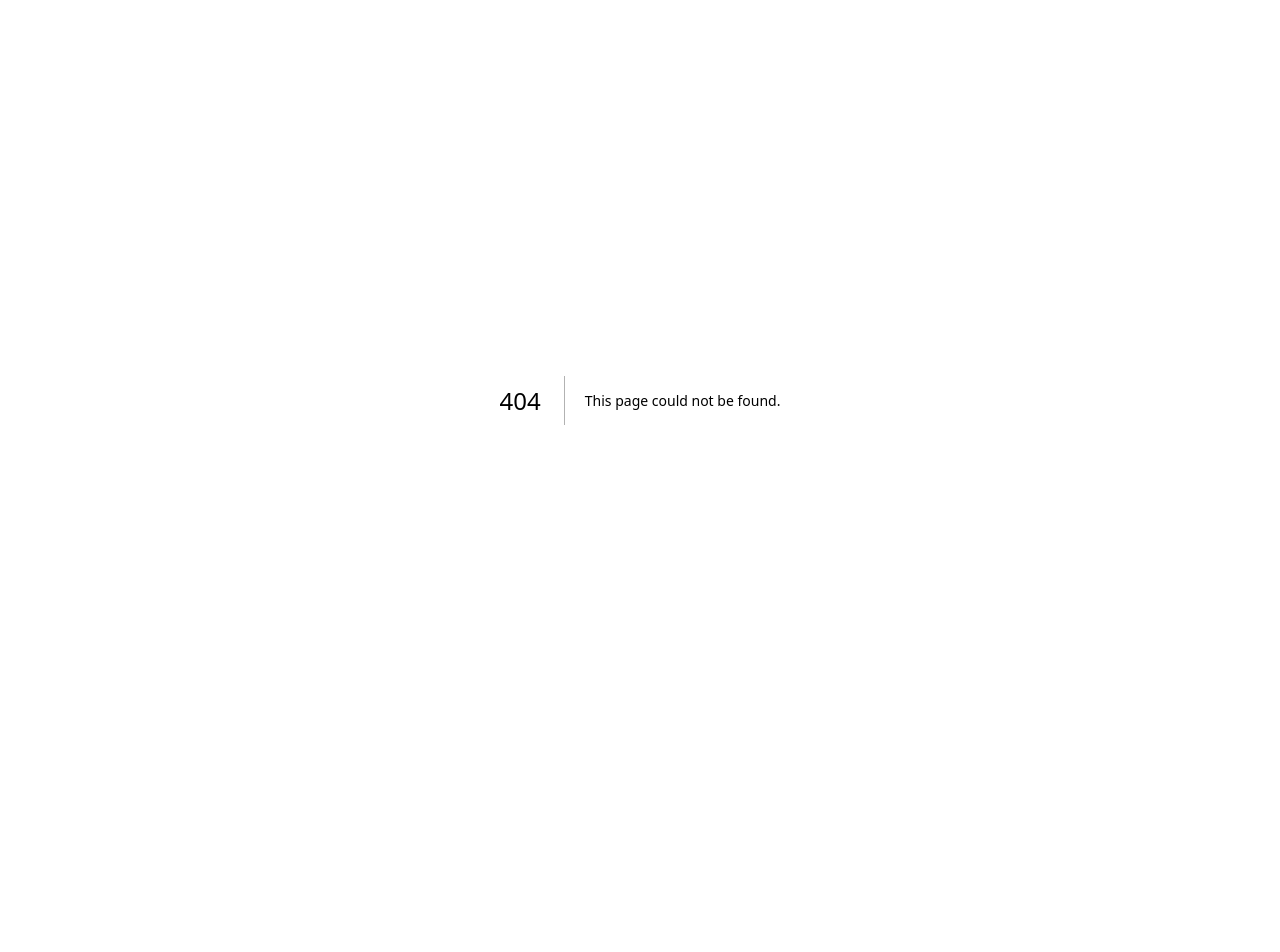
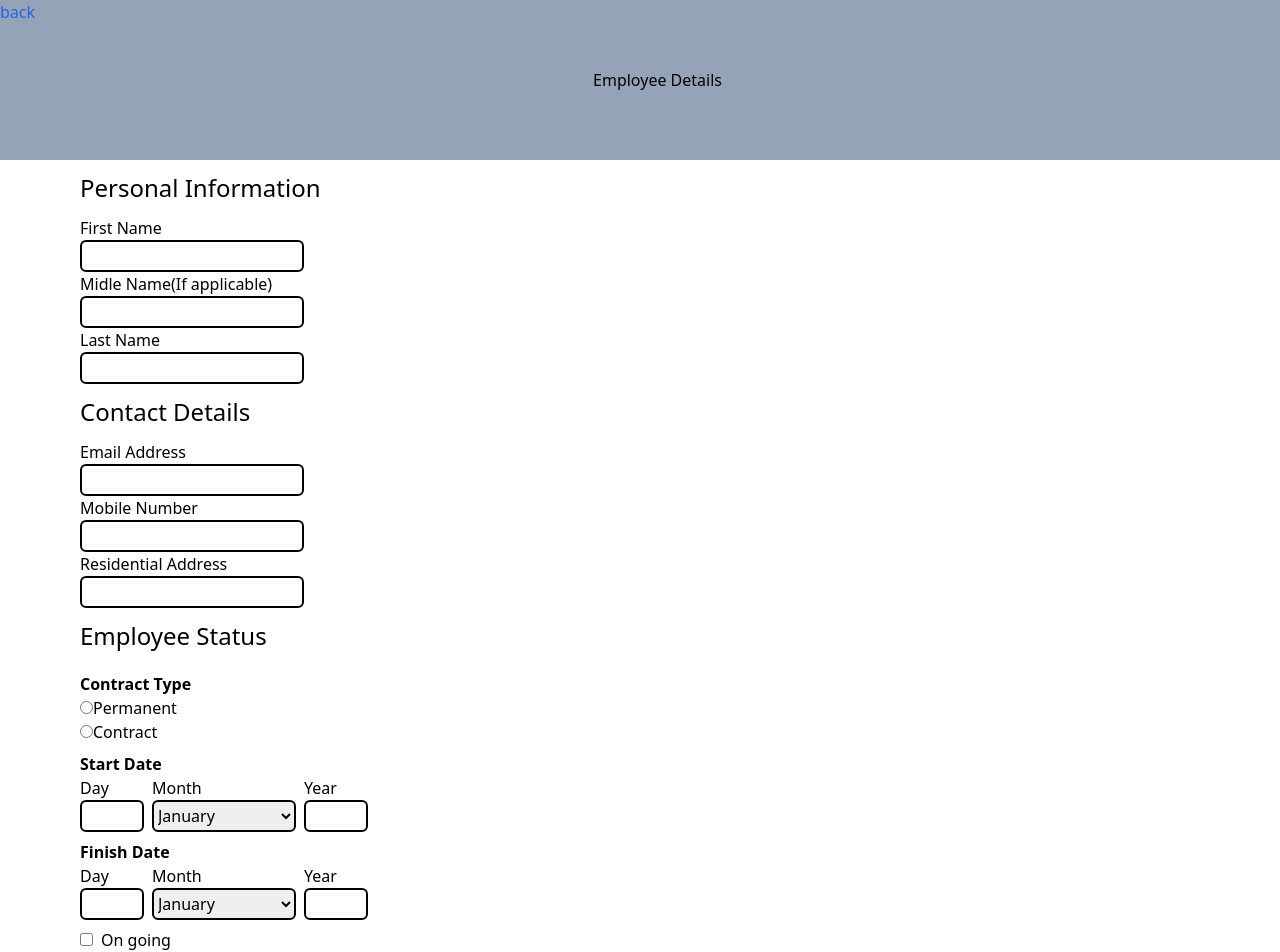
Before and after one commit to samuel-santos91/employee-creator, a Next.js app: page /employees/add in a window 1280 px wide. Before the commit this address had no page. Shown: the top 952 px of the page. Before the commit the page ends 800 px from the top, so only its background shows below. Built offline with nearby package versions, Linux system fonts and the light colour scheme.

Commit message:
adds add employee form page

```diff
--- /dev/null
+++ b/app/employees/add/page.tsx
@@ -0,0 +1,221 @@
+import Link from "next/link";
+
+export default function AddEmployee() {
+  return (
+    <>
+      <header className="h-40 bg-slate-400 flex">
+        <Link className="hover:text-blue-600" href="/employees">
+          back
+        </Link>
+        <h1 className="m-auto">Employee Details</h1>
+      </header>
+
+      <form className="px-20">
+        <section>
+          <h2 className="my-3 text-2xl">Personal Information</h2>
+          <div className="flex flex-col">
+            <label htmlFor="firstname">First Name</label>
+            <input
+              className="h-8 w-56 border-2 border-black rounded-md"
+              type="text"
+              id="firstname"
+            />
+          </div>
+
+          <div className="flex flex-col">
+            <label htmlFor="midlename">Midle Name(If applicable)</label>
+            <input
+              className="h-8 w-56 border-2 border-black rounded-md"
+              type="text"
+              id="midlename"
+            />
+          </div>
+
+          <div className="flex flex-col">
+            <label htmlFor="lastname">Last Name</label>
+            <input
+              className="h-8 w-56 border-2 border-black rounded-md"
+              type="text"
+              id="lastname"
+            />
+          </div>
+        </section>
+
+        <section>
+          <h2 className="my-3 text-2xl">Contact Details</h2>
+          <div className="flex flex-col">
+            <label htmlFor="email">Email Address</label>
+            <input
+              className="h-8 w-56 border-2 border-black rounded-md"
+              type="email"
+              id="email"
+            />
+          </div>
+
+          <div className="flex flex-col">
+            <label htmlFor="phone">Mobile Number</label>
+            <input
+              className="h-8 w-56 border-2 border-black rounded-md"
+              type="number"
+              id="phone"
+            />
+          </div>
+
+          <div className="flex flex-col">
+            <label htmlFor="address">Residential Address</label>
+            <input
+              className="h-8 w-56 border-2 border-black rounded-md"
+              type="text"
+              id="address"
+            />
+          </div>
+        </section>
+        <section>
+          <h2 className="my-3 text-2xl">Employee Status</h2>
+          <div className="flex flex-col">
+            <p className="font-bold mt-2">Contract Type</p>
+            <div>
+              <input
+                type="radio"
+                name="status"
+                value="permanent"
+                id="permanent"
+              />
+              <label htmlFor="permanent">Permanent</label>
+            </div>
+
+            <div>
+              <input
+                type="radio"
+                name="status"
+                value="contract"
+                id="contract"
+              />
+              <label htmlFor="contract">Contract</label>
+            </div>
+          </div>
+
+          <p className="font-bold mt-2">Start Date</p>
+          <section className="flex">
+            <div className="mr-2 flex flex-col">
+              <label htmlFor="daystart">Day</label>
+              <input
+                className="h-8 w-16 border-2 border-black rounded-md"
+                type="text"
+                id="daystart"
+              />
+            </div>
+
+            <div className="mr-2 flex flex-col">
+              <label htmlFor="monthstart">Month</label>
+              <select
+                className="h-8 w-36 border-2 border-black rounded-md"
+                name="months"
+                id="monthstart"
+              >
+                <option value="1">January</option>
+                <option value="2">February</option>
+                <option value="3">March</option>
+                <option value="4">April</option>
+                <option value="5">May</option>
+                <option value="6">June</option>
+                <option value="7">July</option>
+                <option value="8">August</option>
+                <option value="9">September</option>
+                <option value="10">October</option>
+                <option value="11">November</option>
+                <option value="12">December</option>
+              </select>
+            </div>
+
+            <div className="flex flex-col">
+              <label htmlFor="yearstart">Year</label>
+              <input
+                className="h-8 w-16 border-2 border-black rounded-md"
+                type="text"
+                id="yearstart"
+              />
+            </div>
+          </section>
+
+          <p className="font-bold mt-2">Finish Date</p>
+          <section className="flex">
+            <div className="mr-2 flex flex-col">
+              <label htmlFor="dayend">Day</label>
+              <input
+                className="h-8 w-16 border-2 border-black rounded-md"
+                type="text"
+                id="dayend"
+              />
+            </div>
+
+            <div className="mr-2 flex flex-col">
+              <label htmlFor="monthend">Month</label>
+              <select
+                className="h-8 w-36 border-2 border-black rounded-md"
+                name="months"
+                id="monthend"
+              >
+                <option value="1">January</option>
+                <option value="2">February</option>
+                <option value="3">March</option>
+                <option value="4">April</option>
+                <option value="5">May</option>
+                <option value="6">June</option>
+                <option value="7">July</option>
+                <option value="8">August</option>
+                <option value="9">September</option>
+                <option value="10">October</option>
+                <option value="11">November</option>
+                <option value="12">December</option>
+              </select>
+            </div>
+
+            <div className="flex flex-col">
+              <label htmlFor="yearend">Year</label>
+              <input
+                className="h-8 w-16 border-2 border-black rounded-md"
+                type="text"
+                id="yearend"
+              />
+            </div>
+          </section>
+
+          <div className="my-2">
+            <input
+              type="checkbox"
+              name="ongoing"
+              value="ongoing"
+              id="ongoing"
+            />
+            <label className="mx-2" htmlFor="ongoing">On going</label>
+          </div>
+
+          <div className="flex flex-col">
+            <p className="font-bold mt-2">Full-time or part-time basis?</p>
+            <div>
+              <input
+                type="radio"
+                name="type"
+                value="fulltime"
+                id="fulltime"
+              />
+              <label htmlFor="fulltime">Full-time</label>
+            </div>
+
+            <div>
+              <input
+                type="radio"
+                name="type"
+                value="parttime"
+                id="parttime"
+              />
+              <label htmlFor="parttime">Part-time</label>
+            </div>
+          </div>
+
+        </section>
+      </form>
+    </>
+  );
+}
--- a/app/employees/page.tsx
+++ b/app/employees/page.tsx
@@ -36,7 +36,14 @@ export default function Employees() {
   }, []);
 
   return (
-    <main>
+    <>
+      <header className="h-40 bg-slate-400 flex">
+        <h1 className="m-auto">Employees' List</h1>
+      </header>
+      <section className="flex justify-center items-center my-10">
+        <p className="mr-4">Please click on 'Edit' to find more details of each employee</p>
+        <button className="bg-blue-700 p-3 rounded-lg text-white">Add Employee</button>
+      </section>
       {employeesList?.map((employee) => (
         <EmployeeDisplay
           key={employee.id}
@@ -48,6 +55,6 @@ export default function Employees() {
           onDelete={() => deleteDataHandler(employee.id)}
         />
       ))}
-    </main>
+    </>
   );
 }
--- a/app/page.tsx
+++ b/app/page.tsx
@@ -1,3 +1,3 @@
-export default function Page() {
+export default function Home() {
   return <p>Look at me</p>;
 }
--- a/package.json
+++ b/package.json
@@ -12,7 +12,8 @@
     "axios": "^1.6.2",
     "next": "14.0.3",
     "react": "^18",
-    "react-dom": "^18"
+    "react-dom": "^18",
+    "react-hook-form": "^7.48.2"
   },
   "devDependencies": {
     "@types/node": "^20",
```
Also changed, not shown: 1 other file (tests, documents, lock files or other folders).
